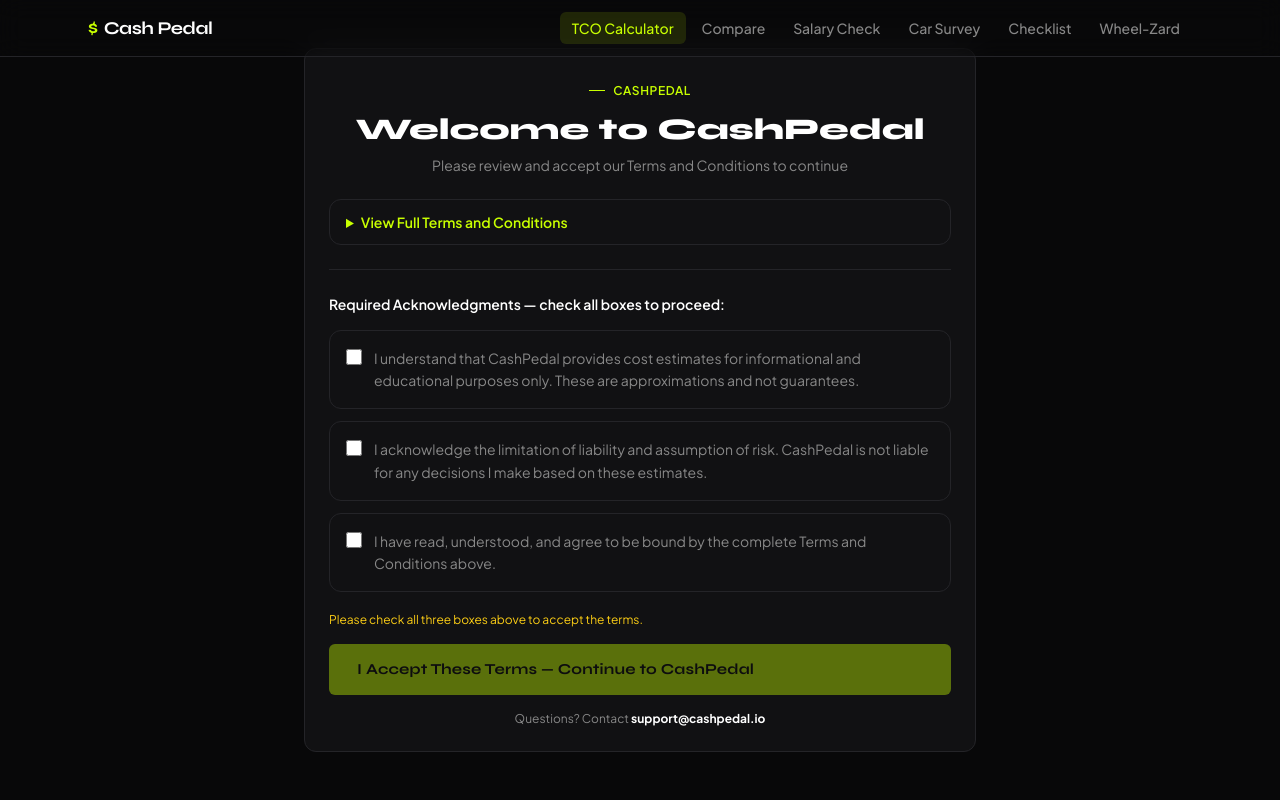
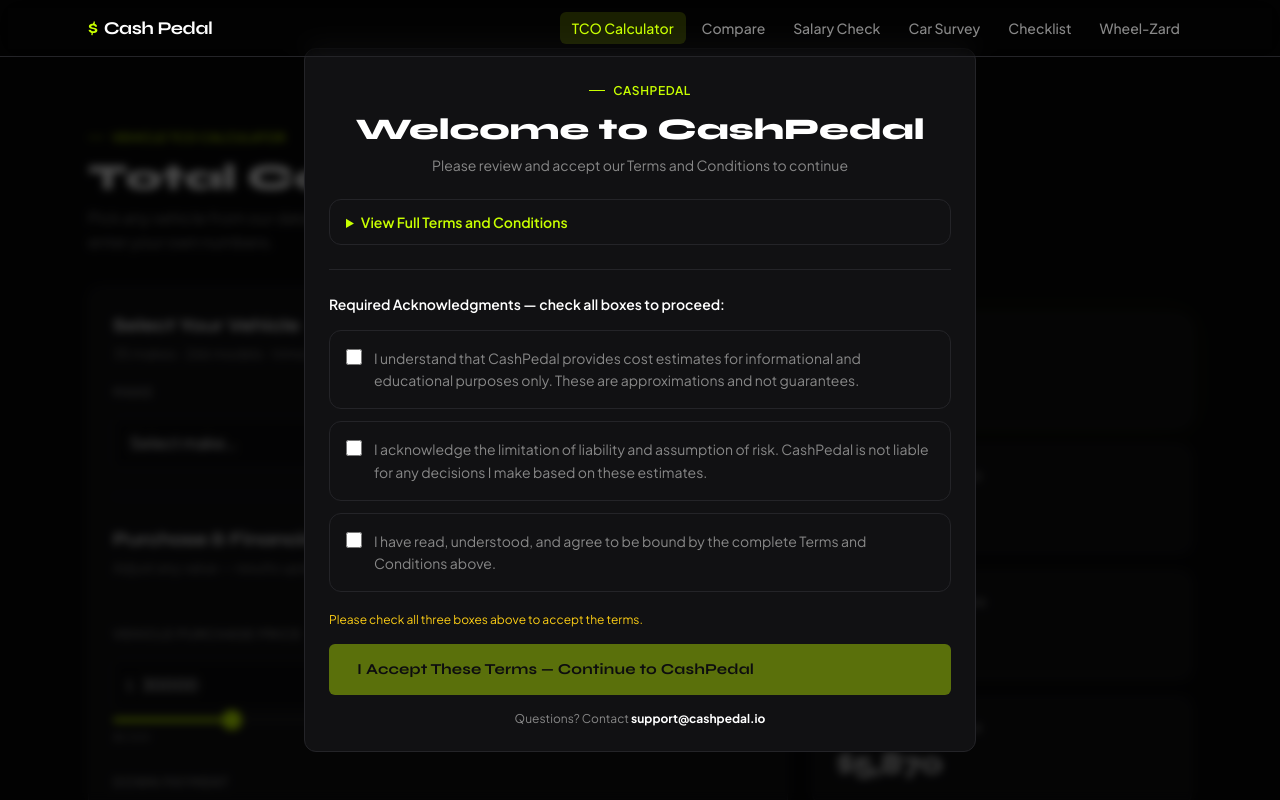
Before and after one commit to IControlP/Cash-Pedal-v1.02.3, a React (Vite) app: page /tco in a window 1280 px wide. Shown: the top 800 px of the page. Built offline with nearby package versions, Linux system fonts and the light colour scheme.

Commit message:
fix(tco): render terms gate as modal popup over the TCO page
Changed the TermsGate background from a solid full-screen replacement
to a semi-transparent backdrop-blur overlay so the TCO page is visible
behind the terms popup.

https://claude.ai/code/session_01MVxWMLyWFR14YgqfTc8Rne

```diff
--- a/src/pages/TCOCalculator.jsx
+++ b/src/pages/TCOCalculator.jsx
@@ -453,7 +453,7 @@ function TermsGate({ onAccepted }) {
   ]
 
   return (
-    <div className="fixed inset-0 z-50 overflow-y-auto bg-[var(--bg)] flex items-start justify-center py-12 px-4">
+    <div className="fixed inset-0 z-50 overflow-y-auto bg-black/70 backdrop-blur-sm flex items-start justify-center py-12 px-4">
       <div className="card w-full max-w-2xl">
 
         {/* Header */}
```
